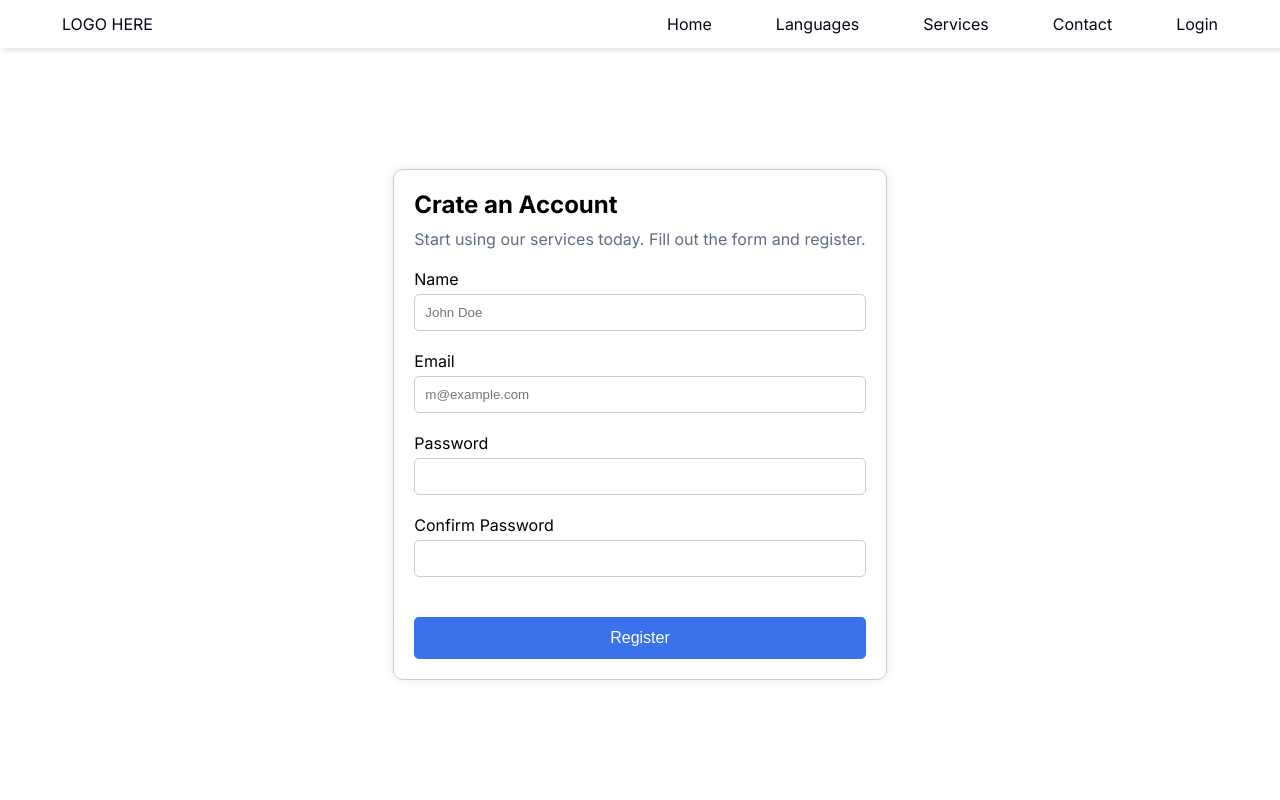
After one commit to Mirko117/bank, a Flask app: page /auth/register in a window 1280 px wide. The commit adds this page. Run offline with Flask 3, Linux system fonts and the light colour scheme.

Commit message:
Working on login and register

```diff
--- /dev/null
+++ b/app/auth.py
@@ -0,0 +1,33 @@
+from flask import Blueprint, render_template, redirect, url_for, session, jsonify, request
+from flask_login import login_required
+from app.models import User
+from app.functions import get_translations
+
+auth = Blueprint('auth', __name__)
+
+def authenticate_user(username, password):
+    pass
+
+@auth.route('/login', methods=['GET', 'POST'])
+def login():
+    if request.method == 'POST':
+        # Logic to authenticate user
+        user = authenticate_user(request.form['username'], request.form['password'])
+        if user:
+            session['user_id'] = user.id
+            return redirect(url_for('main.dashboard'))
+        return jsonify({"status": "Invalid credentials"}), 401
+    return render_template('login.html', t=get_translations())
+
+@auth.route('/logout')
+@login_required
+def logout():
+    session.pop('user_id', None)
+    return redirect(url_for('main.index'))
+
+@auth.route('/register', methods=['GET', 'POST'])
+def register():
+    if request.method == 'POST':
+        # Logic to register user
+        return redirect(url_for('auth.login'))
+    return render_template('register.html', t=get_translations())
--- a/app/languages/en.json
+++ b/app/languages/en.json
@@ -2,7 +2,8 @@
     "lang": "en",
 
     "title": {
-        "home":"Home"
+        "home":"Home",
+        "register": "Register"
     },
 
     "navbar": {
@@ -10,14 +11,26 @@
         "languages": "Languages",
         "services": "Services",
         "contact": "Contact",
-        "login": "Login"
+        "log-in": "Login"
     },
 
     "hero": {
         "title": "Secure and Reliable Banking",
         "subtitle": "Experience the future of banking with NAME Bank. Enjoy seamless digital services, industry-leading security, and personalized support.",
-        "sign-in": "Sign In",
-        "sign-up": "Sign Up",
+        "log-in": "Log In",
+        "register": "Register",
         "image-alt": "Bank card"
+    },
+
+    "register": {
+        "title": "Crate an Account",
+        "subtitle": "Start using our services today. Fill out the form and register.",
+        "name": "Name",
+        "name-placeholder": "John Doe",
+        "email": "Email",
+        "email-placeholder": "m@example.com",
+        "password": "Password",
+        "confirm-password": "Confirm Password",
+        "submit": "Register"
     }
 }
--- a/app/static/css/main.css
+++ b/app/static/css/main.css
@@ -20,6 +20,16 @@ body {
   }
 }
 
+.button {
+  text-decoration: none;
+  cursor: pointer;
+  padding: 12px 32px;
+  border-radius: 5px;
+  position: relative;
+  top: 0;
+  transition: all 0.3s;
+}
+
 .mb-20 {
   margin-bottom: 20px;
 }
@@ -29,7 +39,7 @@ body {
 }
 
 section#hero {
-  height: calc(100vh - 45px);
+  height: calc(100vh - 48px);
   background-color: #3A72EC;
   display: flex;
   justify-content: center;
@@ -57,14 +67,6 @@ section#hero .container .left p {
 }
 section#hero .container .left .buttons-wrapper {
   display: flex;
-}
-section#hero .container .left .buttons-wrapper .button {
-  text-decoration: none;
-  padding: 12px 32px;
-  border-radius: 5px;
-  position: relative;
-  top: 0;
-  transition: all 0.3s;
 }
 section#hero .container .left .buttons-wrapper .button:hover {
   top: -3px;
@@ -142,6 +144,49 @@ section#hero .container .right {
     height: 250px;
   }
 }
+.auth .container {
+  display: flex;
+  justify-content: center;
+  align-items: center;
+  height: calc(100vh - 48px);
+}
+.auth .container .wrapper {
+  padding: 20px;
+  border: 1px solid #ccc;
+  border-radius: 10px;
+  box-shadow: 0 0 10px rgba(0, 0, 0, 0.1);
+}
+.auth .container .wrapper h1 {
+  margin-bottom: 10px;
+}
+.auth .container .wrapper p {
+  margin-bottom: 20px;
+  color: #5E6D82;
+}
+.auth .container .wrapper label {
+  display: block;
+  margin-bottom: 5px;
+}
+.auth .container .wrapper input {
+  width: 100%;
+  padding: 10px;
+  margin-bottom: 20px;
+  border: 1px solid #ccc;
+  border-radius: 5px;
+}
+.auth .container .wrapper button {
+  background-color: #3A72EC;
+  color: #fff;
+  font-size: 16px;
+  width: 100%;
+  border: none;
+  margin-top: 20px;
+}
+.auth .container .wrapper button:hover {
+  background-color: #2361ea;
+  transition: all 0.3s;
+}
+
 nav {
   background-color: #fff;
   box-shadow: 3px 3px 5px rgba(0, 0, 0, 0.1);
--- a/app/static/scss/_components.scss
+++ b/app/static/scss/_components.scss
@@ -0,0 +1,10 @@
+.button{
+    // Needs background-color
+    text-decoration: none;
+    cursor: pointer;
+    padding: 12px 32px;
+    border-radius: 5px;
+    position: relative;
+    top: 0;
+    transition: all .3s;
+}
--- a/app/static/scss/_variables.scss
+++ b/app/static/scss/_variables.scss
@@ -9,3 +9,6 @@ $small-text-color: #5E6D82;
 // HERO SECTION
 $section-hero-color: #fff;
 $section-hero-button: #fff;
+
+// NAV
+$nav-height: 48px;
--- a/app/static/scss/main.scss
+++ b/app/static/scss/main.scss
@@ -6,6 +6,7 @@
 @import "utilities";
 
 @import "pages/index";
+@import "pages/auth";
 
 nav{
     background-color: $bg-color;
--- /dev/null
+++ b/app/static/scss/pages/_auth.scss
@@ -0,0 +1,51 @@
+.auth{
+    .container{
+        display: flex;
+        justify-content: center;
+        align-items: center;
+        height: calc(100vh - $nav-height);
+
+        .wrapper{
+            padding: 20px;
+            border: 1px solid #ccc;
+            border-radius: 10px;
+            box-shadow: 0 0 10px rgba(0, 0, 0, 0.1);
+
+            h1{
+                margin-bottom: 10px;
+            }
+
+            p{
+                margin-bottom: 20px;
+                color: $small-text-color;
+            }
+
+            label{
+                display: block;
+                margin-bottom: 5px;
+            }
+
+            input{
+                width: 100%;
+                padding: 10px;
+                margin-bottom: 20px;
+                border: 1px solid #ccc;
+                border-radius: 5px;
+            }
+
+            button{
+                background-color: $primary-color;
+                color: #fff;
+                font-size: 16px;
+                width: 100%;
+                border: none;
+                margin-top: 20px;
+
+                &:hover{
+                    background-color: darken($primary-color, 5%);
+                    transition: all .3s;
+                }
+            }
+        }
+    }
+}
--- a/app/static/scss/pages/_index.scss
+++ b/app/static/scss/pages/_index.scss
@@ -1,5 +1,5 @@
 section#hero{
-    height: calc(100vh - 45px);
+    height: calc(100vh - $nav-height);
     background-color: $primary-color;
     display: flex;
     justify-content: center;
@@ -31,13 +31,6 @@ section#hero{
                 display: flex;
 
                 .button{
-                    text-decoration: none;
-                    padding: 12px 32px;
-                    border-radius: 5px;
-                    position: relative;
-                    top: 0;
-                    transition: all .3s;
-
                     &:hover{
                         top: -3px;
                         transition: all .3s;
--- a/app/templates/base.html
+++ b/app/templates/base.html
@@ -24,11 +24,11 @@
                     <svg xmlns="http://www.w3.org/2000/svg" height="24px" viewBox="0 -960 960 960" width="24px" fill="#020817"><path d="m256-200-56-56 224-224-224-224 56-56 224 224 224-224 56 56-224 224 224 224-56 56-224-224-224 224Z"/></svg>
                 </a>
             </li>
-            <li><a href="#">{{ t['navbar']['home'] }}</a></li>
+            <li><a href="/">{{ t['navbar']['home'] }}</a></li>
             <li><a href="#" id="show-languages-sidebar">{{ t['navbar']['languages'] }}</a></li>
             <li><a href="#">{{ t['navbar']['services'] }}</a></li>
             <li><a href="#">{{ t['navbar']['contact'] }}</a></li>
-            <li><a href="#">{{ t['navbar']['login'] }}</a></li>
+            <li><a href="/auth/login">{{ t['navbar']['log-in'] }}</a></li>
 
             <li class="hidden">
                 <a href="#" id="show-languages-sidebar-back">
@@ -42,12 +42,12 @@
     <nav id="main-nav">
         <div class="container">
             <ul>
-                <li><a href="#">LOGO HERE</a></li>
-                <li><a href="#" class="hide-on-mobile group">{{ t['navbar']['home'] }}</a></li>
+                <li><a href="/">LOGO HERE</a></li>
+                <li><a href="/" class="hide-on-mobile group">{{ t['navbar']['home'] }}</a></li>
                 <li><a href="#" class="hide-on-mobile group" id="show-languages">{{ t['navbar']['languages'] }}</a></li>
                 <li><a href="#" class="hide-on-mobile group">{{ t['navbar']['services'] }}</a></li>
                 <li><a href="#" class="hide-on-mobile group">{{ t['navbar']['contact'] }}</a></li>
-                <li><a href="#" class="hide-on-mobile group">{{ t['navbar']['login'] }}</a></li>
+                <li><a href="/auth/login" class="hide-on-mobile group">{{ t['navbar']['log-in'] }}</a></li>
 
                 <li>
                     <a href="#" id="show-languages-back" class="group hidden">
--- a/app/templates/index.html
+++ b/app/templates/index.html
@@ -14,8 +14,8 @@
                 <h1>{{ t["hero"]["title"] }}</h1>
                 <p>{{ t["hero"]["subtitle"] }}</p>
                 <div class="buttons-wrapper">
-                    <a href="#" class="button sign-in">{{ t["hero"]["sign-in"] }}</a>
-                    <a href="#" class="button sign-up">{{ t["hero"]["sign-up"] }}</a>
+                    <a href="/auth/login" class="button sign-in">{{ t["hero"]["log-in"] }}</a>
+                    <a href="/auth/register" class="button sign-up">{{ t["hero"]["register"] }}</a>
                 </div>
             </div>
             <div class="right">
--- /dev/null
+++ b/app/templates/register.html
@@ -0,0 +1,34 @@
+{% extends "base.html" %}
+
+{% block lang %}{{ t["lang"] }}{% endblock %}
+
+{% block head %}
+    <title>{{ t['title']['register'] }}</title>
+{% endblock %}
+
+{% block body %}
+    <section id="register" class="auth">
+        <div class="container">
+            <div class="wrapper">
+                <h1>{{ t['register']['title'] }}</h1>
+                <p>{{ t['register']['subtitle'] }}</p>
+
+                <form action="/auth/register" method="post">
+                    <label for="name">{{ t['register']['name'] }}</label>
+                    <input type="text" name="name" id="name" placeholder="{{ t['register']['name-placeholder'] }}">
+
+                    <label for="email">{{ t['register']['email'] }}</label>
+                    <input type="email" name="email" id="email" placeholder="{{ t['register']['email-placeholder'] }}">
+
+                    <label for="password">{{ t['register']['password'] }}</label>
+                    <input type="password" name="password" id="password">
+
+                    <label for="confirm-password">{{ t['register']['confirm-password'] }}</label>
+                    <input type="password" name="confirm-password" id="confirm-password">
+
+                    <button type="submit" class="button">{{ t['register']['submit'] }}</button>
+                </form>
+            </div>
+        </div>
+    </section>
+{% endblock %}
```
Also changed, not shown: app/__init__.py (+12 -1 lines), app/languages/sl.json (+17 -4 lines), app/routes.py (+3 -5 lines), app/templates/dashboard.html (added, +13 -0 lines), app/templates/login.html (added, +13 -0 lines).
